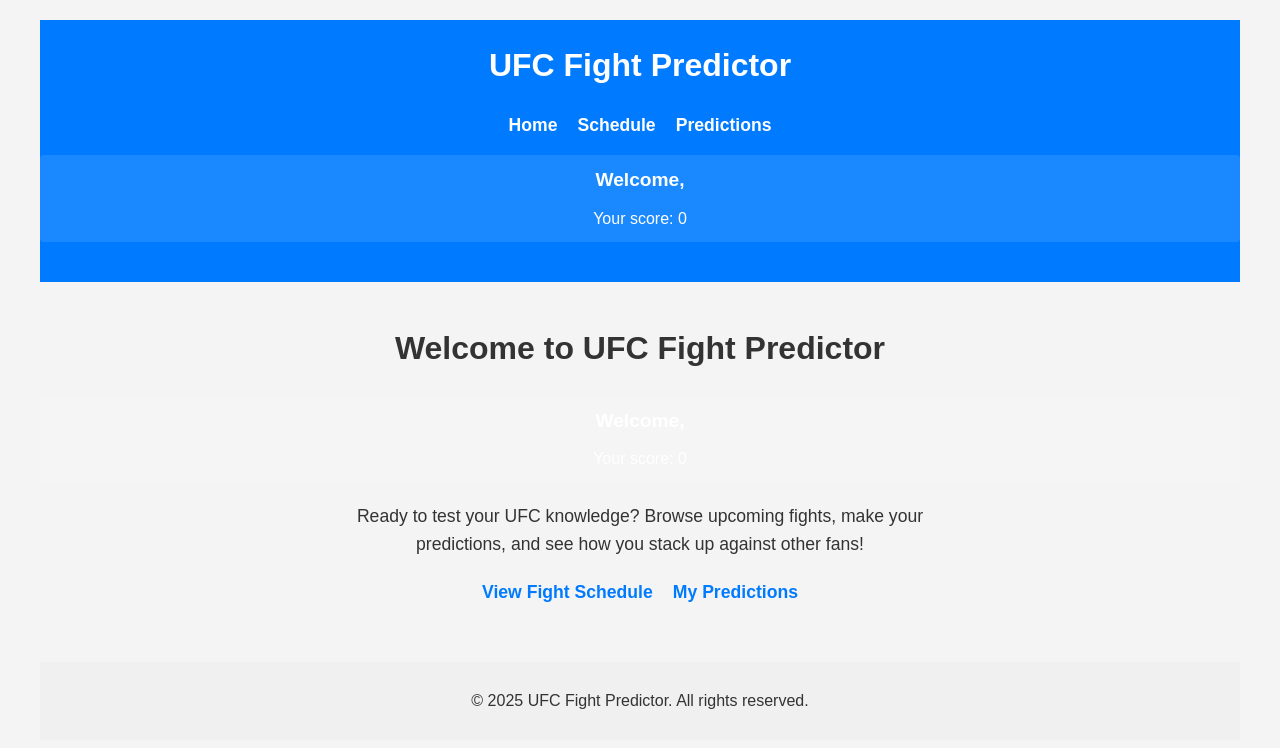
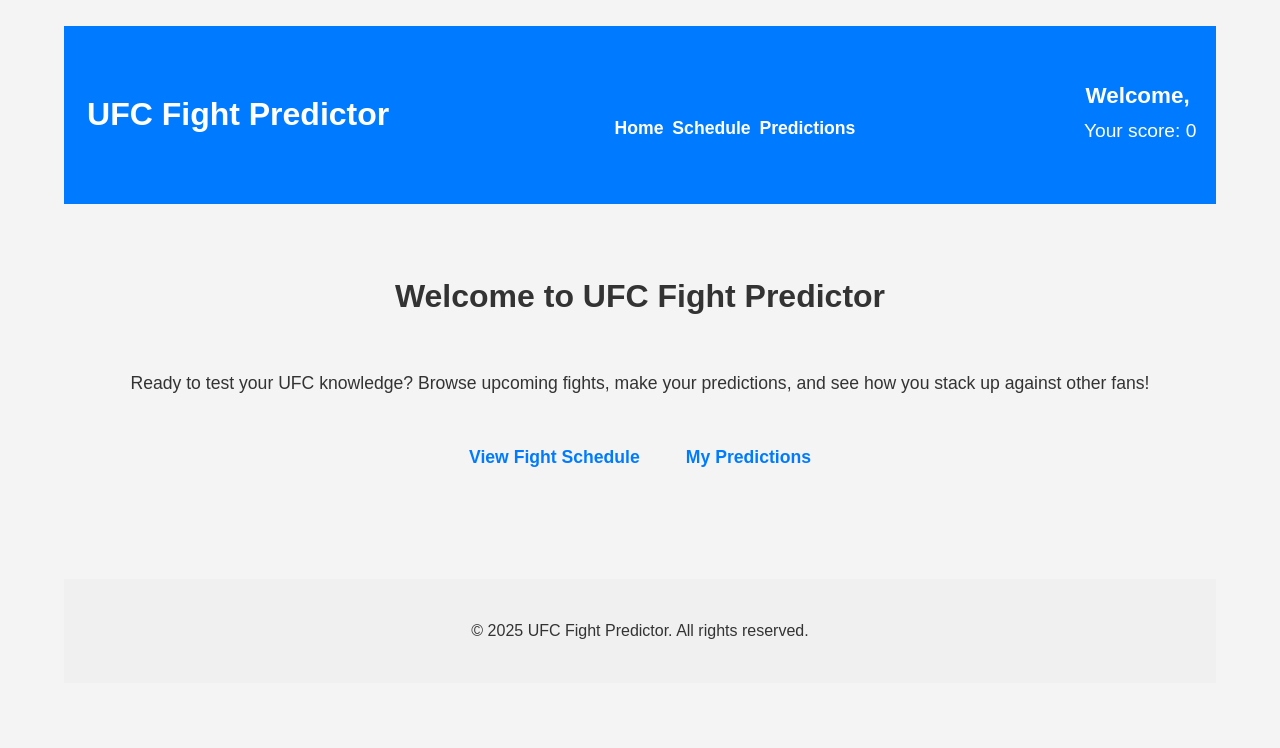
Before and after one commit to BenAidlin/projects.mma-fanatic.backend, a React (Vite) app in the folder frontend/: page / in a window 1280 px wide. Shown: the top 748 px of the page. Built offline with nearby package versions, Linux system fonts and the light colour scheme.

Commit message:
adjust css

```diff
--- a/frontend/src/App.css
+++ b/frontend/src/App.css
@@ -8,15 +8,32 @@
 }
 
 .App {
+  max-width: 100%;
+  width: 90%;
+  margin: 0 auto;
+  padding: 2%;
+}
+.header-content {
+  display: flex;
+  justify-content: space-between;
+  align-items: center;
   max-width: 1200px;
   margin: 0 auto;
-  padding: 20px;
+  padding: 0 2%;
 }
 
+
+.user-info {
+  white-space: nowrap;
+}
+
+.user-info{
+  text-align: center;
+}
 .fight-list {
   display: flex;
   flex-direction: column;
-  gap: 20px;
+  gap: 2%;
 }
 
 .fight-event {
@@ -24,12 +41,13 @@
   border-radius: 8px;
   box-shadow: 0 2px 4px rgba(0, 0, 0, 0.1);
   overflow: hidden;
+  margin-bottom: 2%;
 }
 
 .fight-event-header {
   background-color: #007bff;
   color: #fff;
-  padding: 15px 20px;
+  padding: 3% 4%;
   margin: 0;
   cursor: pointer;
   display: flex;
@@ -42,19 +60,19 @@
 }
 
 .fight-event-details {
-  padding: 20px;
+  padding: 4%;
 }
 
 .event-date {
   font-style: italic;
   color: #666;
-  margin-bottom: 15px;
+  margin-bottom: 3%;
 }
 
 .fight-card {
-  margin-bottom: 20px;
+  margin-bottom: 4%;
   border-bottom: 1px solid #eee;
-  padding-bottom: 20px;
+  padding-bottom: 4%;
 }
 
 .fight-card:last-child {
@@ -65,8 +83,8 @@
 .match-card {
   background-color: #f9f9f9;
   border-radius: 4px;
-  padding: 15px;
-  margin-bottom: 15px;
+  padding: 3%;
+  margin-bottom: 3%;
 }
 
 .predict-button {
@@ -78,7 +96,7 @@
   display: flex;
   justify-content: space-between;
   align-items: center;
-  margin-bottom: 15px;
+  margin-bottom: 3%;
 }
 
 .fighter {
@@ -87,14 +105,15 @@
 }
 
 .vs {
-  padding: 0 20px;
+  padding: 0 4%;
   font-weight: bold;
   font-size: 1.2em;
   color: #007bff;
 }
+
 button {
-  margin-top: 10px;
-  padding: 8px 16px;
+  margin-top: 2%;
+  padding: 2% 4%;
   background-color: #007bff;
   color: white;
   border: none;
@@ -114,8 +133,8 @@
 
 .predictions li {
   background-color: #fff;
-  margin-bottom: 15px;
-  padding: 15px;
+  margin-bottom: 3%;
+  padding: 3%;
   border-radius: 4px;
   box-shadow: 0 2px 4px rgba(0, 0, 0, 0.1);
 }
@@ -123,10 +142,10 @@
 .user-score {
   background-color: #007bff;
   color: #fff;
-  padding: 15px;
+  padding: 3%;
   border-radius: 8px;
-  margin-bottom: 20px;
-  text-align: center;
+  margin-bottom: 4%;
+  text-align: right;
 }
 
 .user-score h2 {
@@ -135,7 +154,7 @@
 }
 
 .user-score p {
-  margin: 10px 0 0;
+  margin: 2% 0 0;
   font-size: 1.2em;
 }
 
@@ -144,8 +163,8 @@
   padding: 0;
   display: flex;
   justify-content: center;
-  gap: 20px;
-  margin-top: 20px;
+  gap: 4%;
+  margin-top: 4%;
 }
 
 nav ul li a {
@@ -164,17 +183,17 @@
 }
 
 .intro-text {
-  max-width: 600px;
-  margin: 20px auto;
+  max-width: 90%;
+  margin: 4% auto;
   font-size: 1.1em;
   line-height: 1.6;
 }
 
 .card-header {
   background-color: #f0f0f0;
-  padding: 10px 15px;
+  padding: 2% 3%;
   border-radius: 4px;
-  margin-bottom: 15px;
+  margin-bottom: 3%;
 }
 
 .card-status {
@@ -186,9 +205,9 @@
 .match-title {
   background-color: #007bff;
   color: #fff;
-  padding: 10px;
+  padding: 2%;
   border-radius: 4px 4px 0 0;
-  margin: -15px -15px 15px -15px;
+  margin: -3% -3% 3% -3%;
 }
 
 .fighter-details {
@@ -198,32 +217,19 @@
 }
 
 .fighter-details p {
-  margin: 5px 0;
+  margin: 1% 0;
 }
 
 .match-date {
   text-align: center;
   font-style: italic;
-  margin-top: 15px;
+  margin-top: 3%;
 }
-
-@media (max-width: 768px) {
-  .fighters {
-    flex-direction: column;
-  }
-
-  .vs {
-    margin: 15px 0;
-  }
-}
-
-
-/* Add these styles to the existing App.css */
 
 header {
   background-color: #007bff;
   color: #fff;
-  padding: 20px 0;
+  padding: 4% 0;
   text-align: center;
 }
 
@@ -233,7 +239,7 @@
 }
 
 header nav {
-  margin-top: 15px;
+  margin-top: 3%;
 }
 
 header nav ul {
@@ -241,7 +247,7 @@
   padding: 0;
   display: flex;
   justify-content: center;
-  gap: 20px;
+  gap: 4%;
 }
 
 header nav ul li a {
@@ -251,37 +257,18 @@
   font-size: 1.1em;
 }
 
-header nav ul li a:hover {
-  text-decoration: underline;
-}
-
 main {
-  padding: 20px 0;
+  padding: 4% 0;
 }
 
 footer {
   background-color: #f0f0f0;
   color: #333;
   text-align: center;
-  padding: 10px 0;
-  margin-top: 20px;
+  padding: 2% 0;
+  margin-top: 4%;
 }
 
-/* Adjust the existing .user-score styles */
-.user-score {
-  background-color: rgba(255, 255, 255, 0.1);
-  border-radius: 4px;
-  padding: 10px;
-  margin-top: 15px;
-}
-
-.user-score h2 {
-  font-size: 1.2em;
-}
-
-.user-score p {
-  font-size: 1em;
-}
 .loading-spinner {
   display: flex;
   flex-direction: column;
@@ -305,27 +292,18 @@
 }
 
 .loading-spinner p {
-  margin-top: 10px;
+  margin-top: 2%;
   font-size: 1.1em;
   color: #007bff;
-}
-
-@keyframes fadeIn {
-  from { opacity: 0; transform: translateY(20px); }
-  to { opacity: 1; transform: translateY(0); }
-}
-
-.fight-event {
-  animation: fadeIn 0.5s ease-out;
 }
 
 .error-message {
   background-color: #ffebee;
   border: 1px solid #ffcdd2;
   color: #b71c1c;
-  padding: 15px;
+  padding: 3%;
   border-radius: 4px;
-  margin: 20px 0;
+  margin: 4% 0;
   text-align: center;
 }
 
@@ -347,8 +325,51 @@
 
 .modal-content {
   background-color: white;
-  padding: 20px;
+  padding: 4%;
   border-radius: 5px;
-  max-width: 500px;
-  width: 100%;
+  max-width: 90%;
+  width: 500px;
 }
+
+@media (max-width: 768px) {
+  .App {
+    padding: 4%;
+  }
+
+  .fighters {
+    flex-direction: column;
+  }
+
+  .vs {
+    margin: 3% 0;
+  }
+
+  header nav ul {
+    flex-direction: column;
+    gap: 2%;
+  }
+
+  .user-score {
+    padding: 5%;
+  }
+
+  .fight-event-header {
+    padding: 5% 6%;
+  }
+
+  .fight-event-details {
+    padding: 6%;
+  }
+
+  .match-card {
+    padding: 5%;
+  }
+
+  button {
+    padding: 3% 6%;
+  }
+
+  .modal-content {
+    padding: 6%;
+  }
+}
--- a/frontend/src/App.tsx
+++ b/frontend/src/App.tsx
@@ -11,6 +11,7 @@
     <Router>
       <div className="App">
         <header>
+          <div className='header-content'>
             <h1>UFC Fight Predictor</h1>
             <nav>
               <ul>
@@ -19,7 +20,10 @@
                 <li><Link to="/predictions">Predictions</Link></li>
               </ul>
             </nav>
+            <div className='user-info'>
               <UserScore />
+            </div>
+          </div>
         </header>
         <main>
           <Routes>
--- a/frontend/src/pages/Home.tsx
+++ b/frontend/src/pages/Home.tsx
@@ -1,12 +1,10 @@
 import React from 'react';
 import { Link } from 'react-router-dom';
-import UserScore from '../components/UserScore';
 
 const Home: React.FC = () => {
   return (
     <div className="home">
       <h1>Welcome to UFC Fight Predictor</h1>
-      <UserScore />
       <p className="intro-text">
         Ready to test your UFC knowledge? Browse upcoming fights, make your predictions, and see how you stack up against other fans!
       </p>
```
Lines whose indentation alone changed are shown as unchanged.
